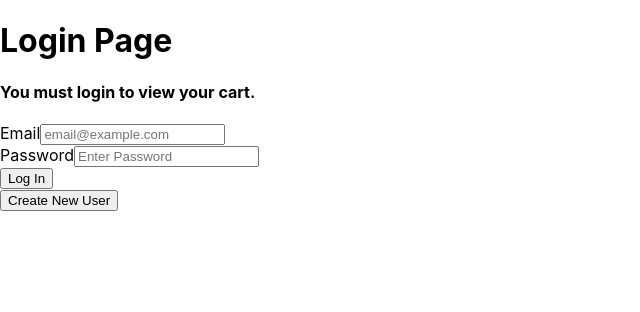
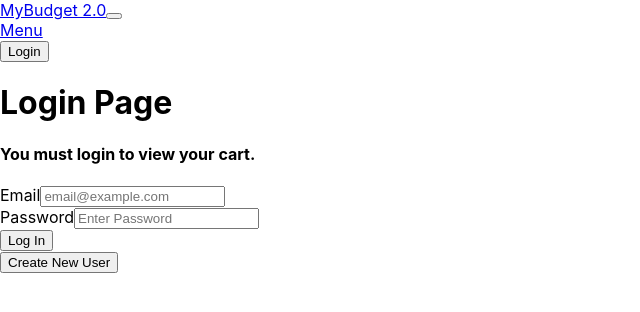
Before and after one commit to jehough/budgetfrontend, a React (Create React App) app in the folder budgetfrontend/: page /login in a window 1280 px wide. Shown: the top 312 px of the page, without its empty margins (0-640 px from the left). Built offline with nearby package versions, Linux system fonts and the light colour scheme.

Commit message:
adds navbar to root component

```diff
--- a/budgetfrontend/src/root_component.js
+++ b/budgetfrontend/src/root_component.js
@@ -7,12 +7,14 @@ import {
 import Login from './views/containers/login';
 import Home from './views/components/home';
 import Register from './views/containers/register';
+import Navbar from './views/containers/navbar';
 
 
 export default class RootComponent extends Component{
     render(){
         return(
             <Router>
+                <Navbar/>
                 <Route exact path="/" component={Home} />
                 <Route path="/login" component={Login}/>
                 <Route path="/register" component={Register} />
--- a/budgetfrontend/src/views/containers/navbar.js
+++ b/budgetfrontend/src/views/containers/navbar.js
@@ -2,9 +2,8 @@ import React, {Component} from 'react';
 import Navbar from 'react-bootstrap/Navbar';
 import Nav from 'react-bootstrap/Nav';
 import NavDropdown from 'react-bootstrap/NavDropdown';
-import SearchBar from '../components/search_bar';
 import NavButton from '../components/nav_button';
-import {logout} from '../../ducks/user/actions'
+import {logout} from '../../ducks/users/actions'
 import {bindActionCreators} from 'redux'
 import {connect} from 'react-redux';
 import {Link, withRouter} from 'react-router-dom';
@@ -13,7 +12,7 @@ import {Link, withRouter} from 'react-router-dom';
 
   render(){
     return(<Navbar variant="light" expand="lg" sticky="top">
-          <Navbar.Brand><Link to="/">Little Ocean Shop</Link></Navbar.Brand>
+          <Navbar.Brand><Link to="/">MyBudget 2.0</Link></Navbar.Brand>
           <Navbar.Toggle aria-controls="basic-navbar-nav" />
           <Navbar.Collapse id="basic-navbar-nav">
           <Nav className="mr-auto">
@@ -30,8 +29,6 @@ import {Link, withRouter} from 'react-router-dom';
 }
 const mapStateToProps = state => {
   return {
-  items: state.cart.items,
-  price: state.cart.price,
   signed_in: state.user.signed_in
 }}
 const mapDispatchToProps = dispatch => bindActionCreators({logout}, dispatch)
```
